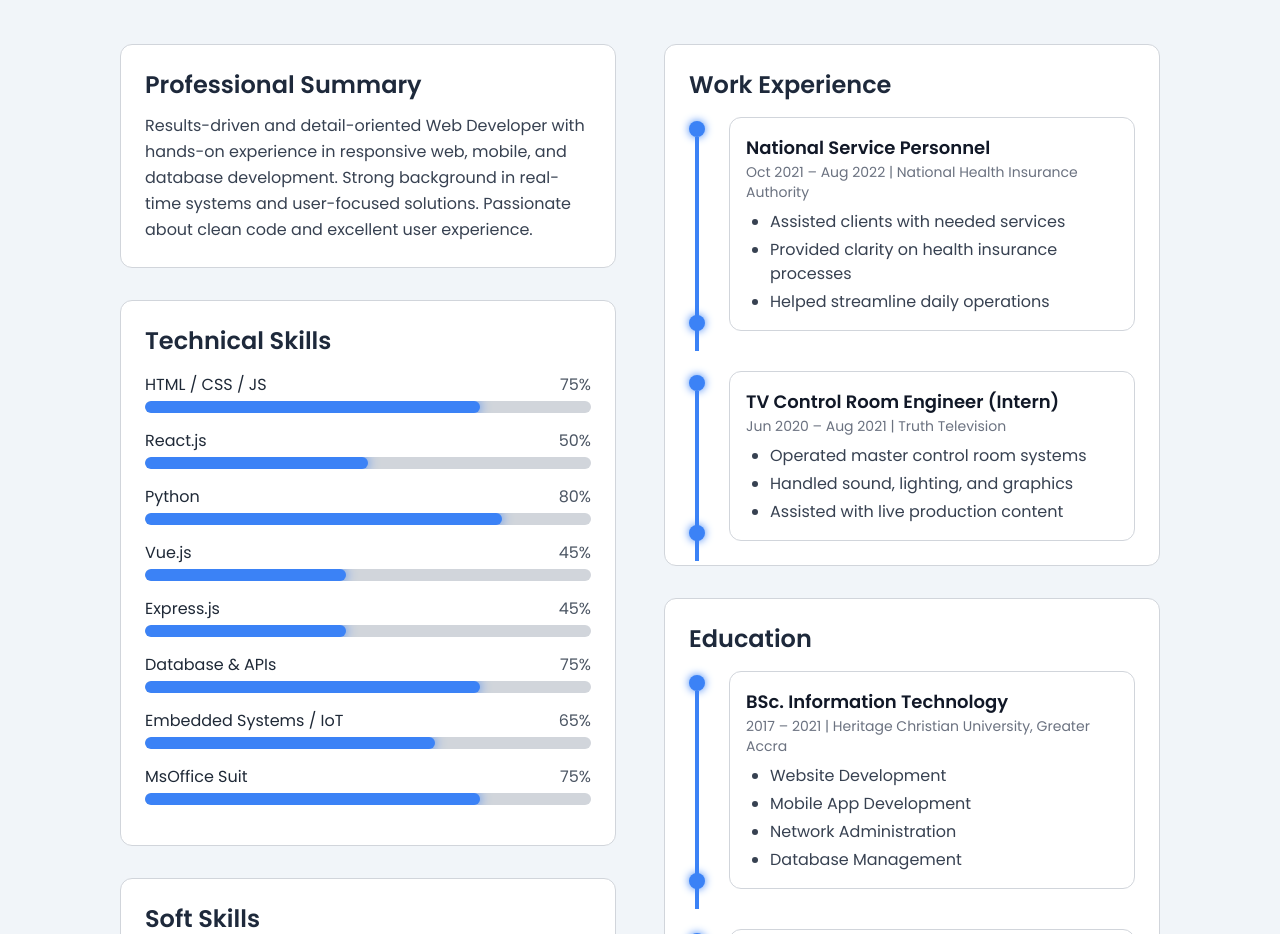
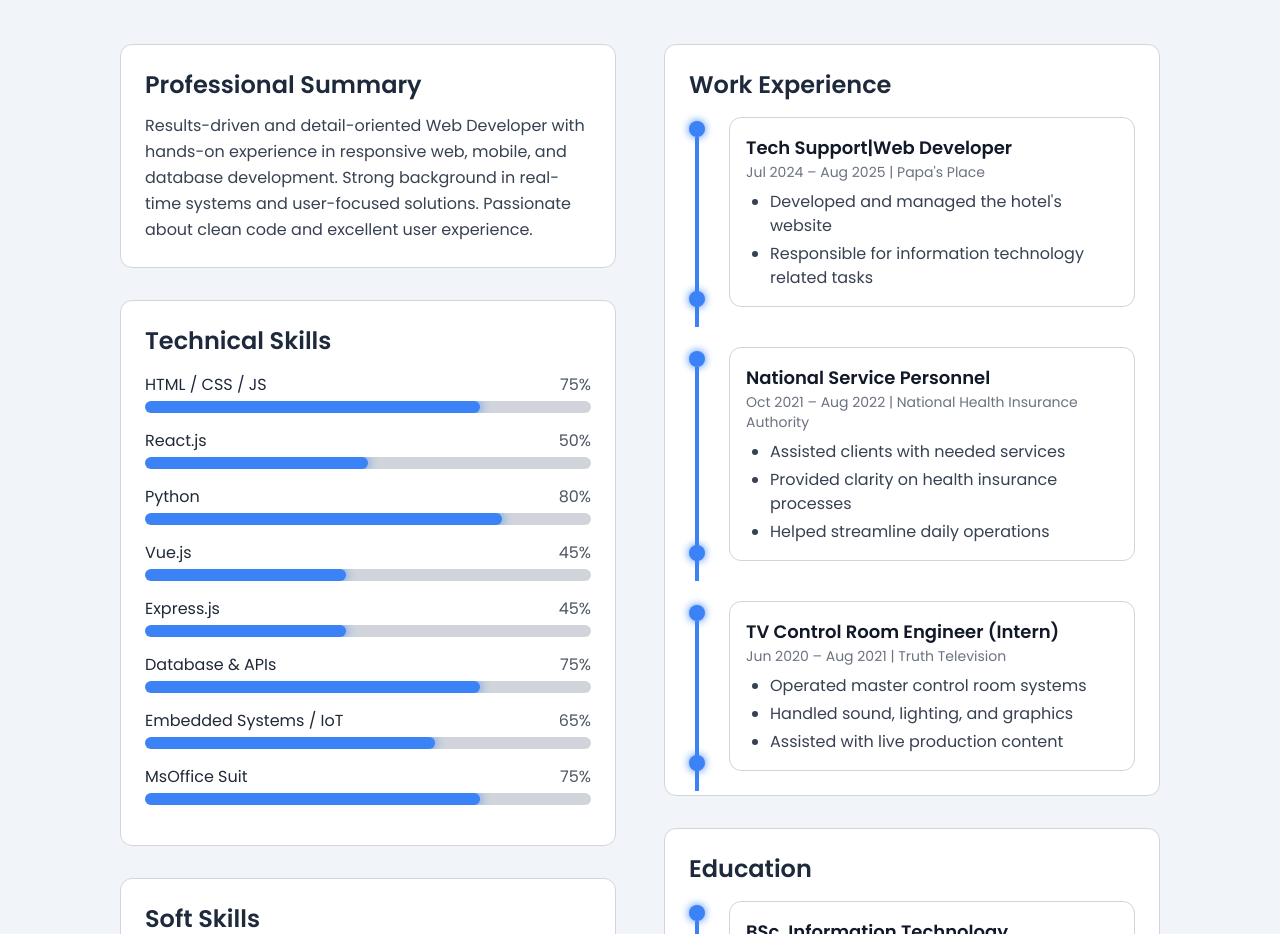
Before and after one commit to gideong2k/gideong2k.github.io, a React (Vite) app: page / in a window 1280 px wide. Shown: the part 1740-2674 px from the top of the page. Built offline with nearby package versions, Linux system fonts and the light colour scheme.

Commit message:
Update the resume section

```diff
--- a/src/sections/Resume.jsx
+++ b/src/sections/Resume.jsx
@@ -181,6 +181,15 @@ export default function Resume() {
                 <div className="space-y-10">
 
                     <TimelineItem
+                      title="Tech Support|Web Developer "
+                      period="Jul 2024 – Aug 2025 | Papa's Place"
+                      points={[
+                          "Developed and managed the hotel's website",
+                          "Responsible for information technology related tasks",
+                      ]}
+                    />
+
+                    <TimelineItem
                       title="National Service Personnel"
                       period="Oct 2021 – Aug 2022 | National Health Insurance Authority"
                       points={[
```
Lines whose indentation alone changed are shown as unchanged.
